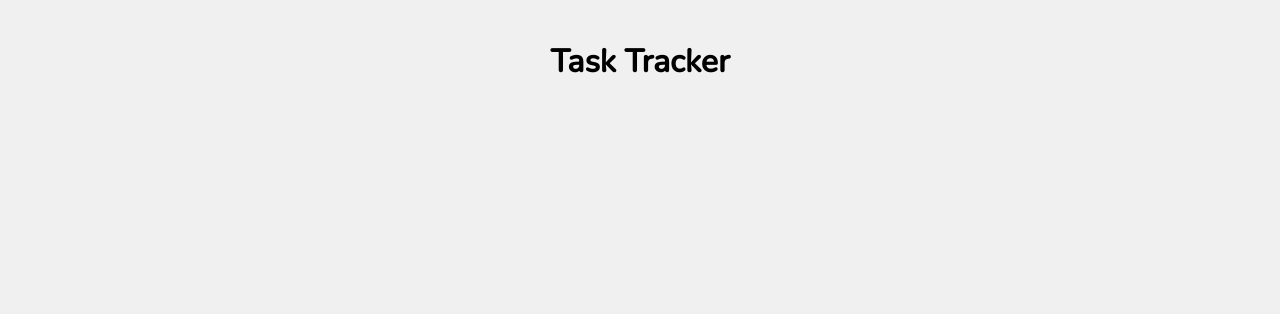
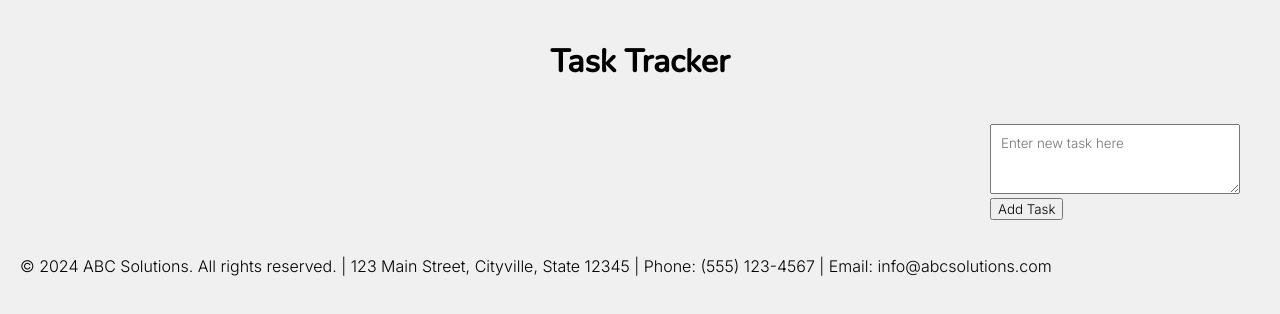
Before and after one commit to duttonjack/MVP-todo, a website: page public/index.html in a window 1280 px wide. Drawn offline with nearby package versions, Linux system fonts and the light colour scheme; no server answers.

Commit message:
Added second pane in <main> to hold features such as composing a new task and adding it. Also added a footer to hold information about a fictitous company

```diff
--- a/public/index.html
+++ b/public/index.html
@@ -13,7 +13,24 @@
     <title>MVP To-do List</title>
 </head>
 <body>
-    <h1>Task Tracker</h1>
-    <div id="listContainer"></div>
+    <main>
+        <h1>Task Tracker</h1>
+        <div id="bodyContainer">
+            <div id="listContainer"></div>
+            <div id="featuresContainer">
+                <textarea id="inputArea" name="inputField" placeholder="Enter new task here"
+                rows="3"></textarea>
+                <button type="button">Add Task</button>
+            </div>
+        </div>
+    </main>
+    <footer>
+        <p>
+            &copy; 2024 ABC Solutions. All rights reserved. |
+            123 Main Street, Cityville, State 12345 |
+            Phone: (555) 123-4567 |
+            Email: info@abcsolutions.com</p>
+        </p>
+    </footer>
 </body>
 </html>
--- a/public/index.js
+++ b/public/index.js
@@ -1,5 +1,13 @@
 const $listContainer = $('#listContainer')
 
+document.addEventListener('DOMContentLoaded', function () {
+    // Code that runs after the DOM is fully loaded
+});
+
+// Event Listeners
+
+
+// Fetch Blocks
 fetch("/list")
   .then((res) => res.json())
   .then((data) => {
--- a/public/styles.css
+++ b/public/styles.css
@@ -6,6 +6,16 @@ h1 {
 
 #listContainer {
     margin: 20px;
+    flex-grow: 1;
+}
+
+#featuresContainer {
+    margin: 20px;
+    flex: 0 0 250px;
+}
+#bodyContainer {
+    display: flex;
+    gap: 20px
 }
 
 body {
@@ -46,3 +56,15 @@ body {
 p {
     font-family: 'Inter', sans-serif;
 }
+
+textarea {
+    width: 100%;
+    padding: 10px;
+    box-sizing: border-box;
+    resize: vertical;
+    font-family: 'Inter', sans-serif;
+}
+
+button {
+    font-family: 'Inter', sans-serif;
+}
```
